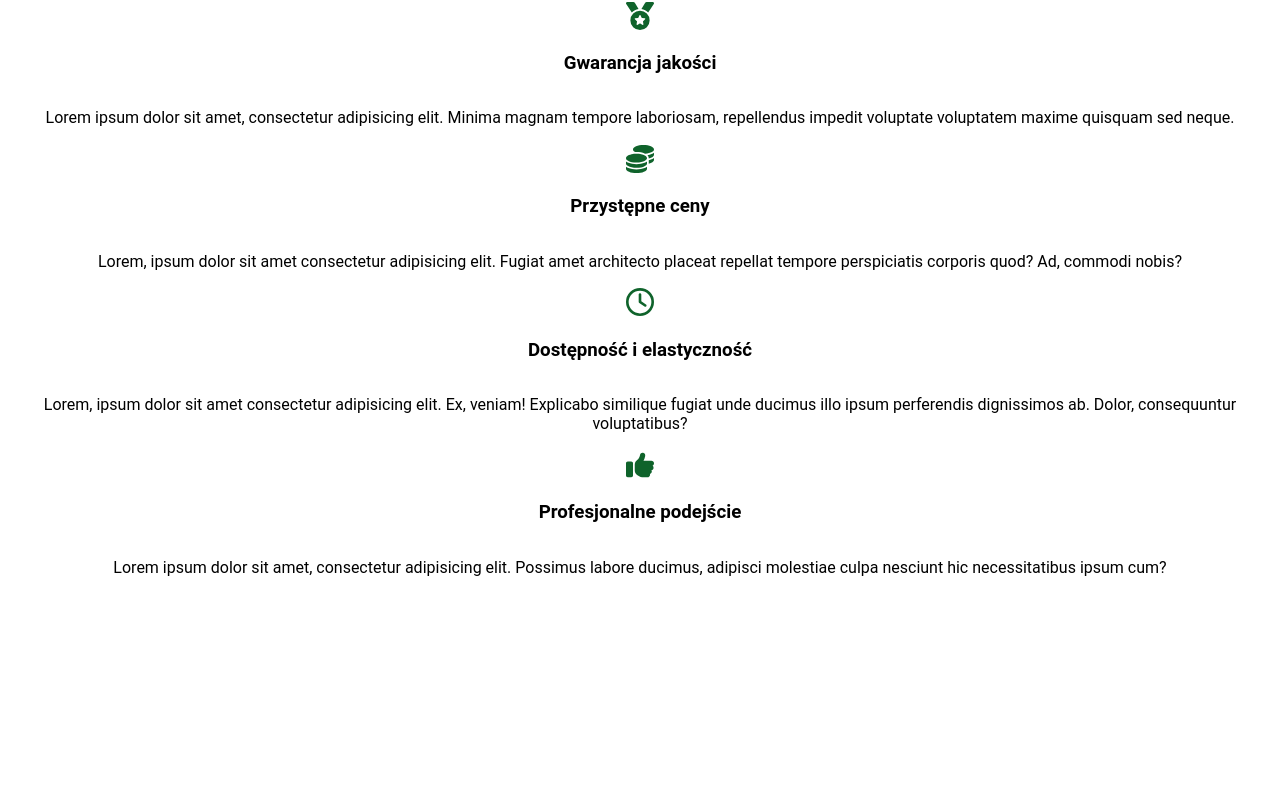
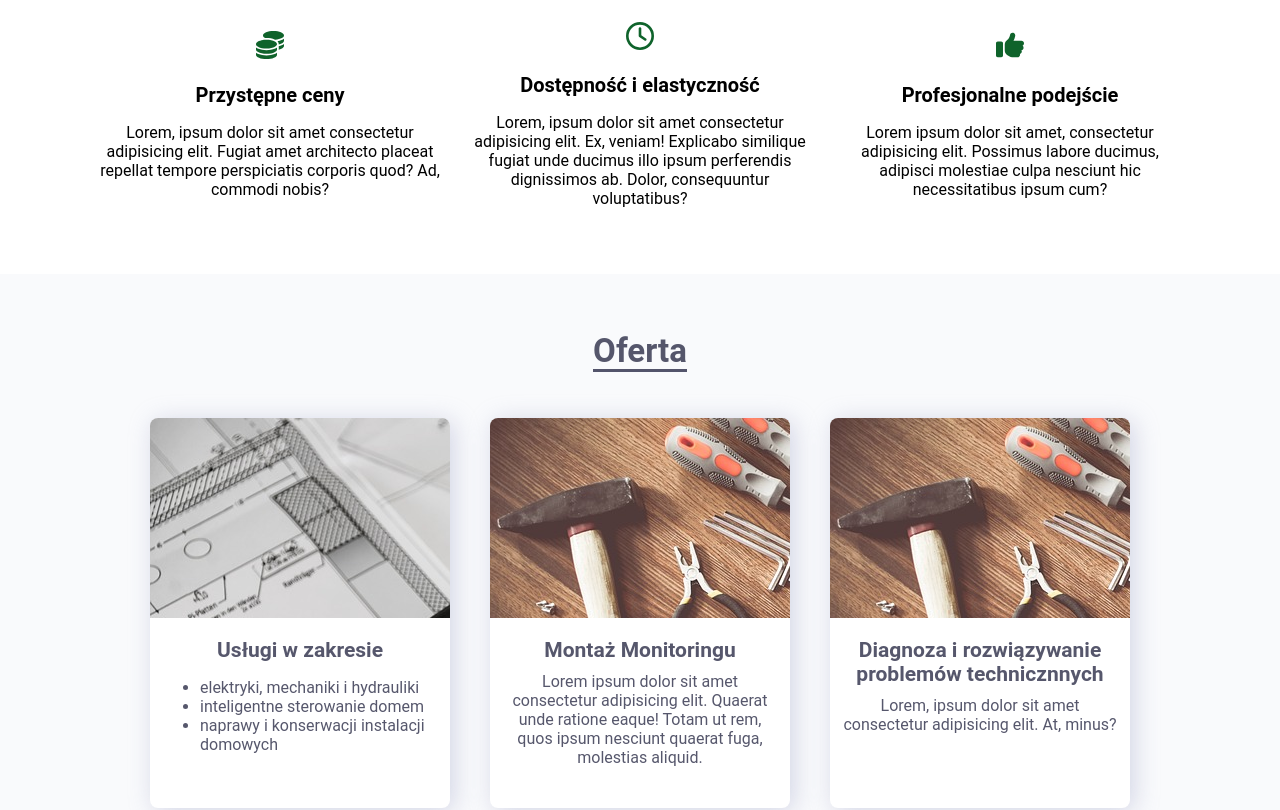
Before and after one commit to martunia880/ekoTechWebsite, a React (Create React App) app: page / in a window 1280 px wide. Shown: the part 510-1320 px from the top of the page. Before the commit the page ends 1133 px from the top, so only its background shows below. Built offline with nearby package versions, Linux system fonts and the light colour scheme.

Commit message:
section offers done with media queries and benefits media queries done

```diff
--- a/src/App.css
+++ b/src/App.css
@@ -30,20 +30,30 @@ section {
   box-shadow: 0 0 3px rgba(0, 0, 0, 0.5), -3px -3px 1rem rgba(45, 104, 43, 0.5), 3px 3px 10px rgba(59, 57, 55, 0.5);
 }
 
-section .benefits {
+.benefits {
+  padding: 40px 20px;
   display: flex;
+  flex-direction: column;
+  justify-content: center;
+  align-items: center;
 }
-
-.benefit {
+.benefits .benefit {
+  width: 300px;
+  padding: 10px;
+  max-width: 350px;
   display: flex;
   flex-direction: column;
   justify-content: center;
   align-items: center;
   text-align: center;
 }
-.benefit__icon {
+.benefits .benefit__icon {
   font-size: 28px;
   color: #0f632b;
+}
+.benefits .benefit__title {
+  margin: 20px 0 0 0;
+  font-size: 20px;
 }
 
 .header__img {
@@ -73,7 +83,7 @@ section .benefits {
   align-items: center;
   justify-content: center;
   height: 100%;
-  color: white;
+  color: #FFFFFF;
   z-index: 100;
 }
 .header__title {
@@ -102,8 +112,95 @@ section .benefits {
   font-weight: 700;
 }
 
+.offers {
+  display: flex;
+  flex-direction: column;
+  align-items: center;
+  text-align: center;
+  background-color: rgb(249, 250, 252);
+  font-size: 22px;
+  color: rgba(28, 29, 58, 0.747);
+}
+.offers__heading {
+  position: relative;
+}
+.offers__heading:after {
+  position: absolute;
+  left: 0;
+  bottom: -2px;
+  content: "";
+  width: 100%;
+  height: 3px;
+  background-color: rgba(28, 29, 58, 0.747);
+  color: rgba(28, 29, 58, 0.747);
+}
+.offers .box {
+  display: flex;
+  flex-direction: column;
+  align-items: center;
+  justify-content: center;
+  text-align: center;
+}
+.offers .box .offer {
+  margin: 20px;
+  width: 300px;
+  height: 390px;
+  background-color: #FFFFFF;
+  box-shadow: 4px 3px 24px 0px rgba(194, 196, 220, 0.7);
+  border-radius: 8px;
+  overflow: hidden;
+}
+.offers .box .offer__img {
+  width: 100%;
+  height: 200px;
+}
+.offers .box .offer__img--1 {
+  background-image: url(../public/measuring-device-g39a625ed8_640.jpg);
+}
+.offers .box .offer__img--2 {
+  background-image: url(../public/tools-gfefa4eb80_640.jpg);
+}
+.offers .box .offer__img--3 {
+  background-image: url(../public/measuring-device-g39a625ed8_640.jpg);
+}
+.offers .box .offer__heading {
+  margin: 20px 0 15px 0;
+  padding: 0 10px;
+  font-size: 22px;
+}
+.offers .box .offer__description {
+  margin: 0;
+  padding: 0 10px;
+  font-size: 16px;
+}
+.offers .box .offer__description--left {
+  text-align: left;
+}
+.offers .box .offer__description--center {
+  text-align: center;
+}
+
 @media (min-width: 768px) {
   .header__img {
     background-image: url("../public/tools-gbea3e7a68_1920.jpg");
   }
+  .benefits {
+    flex-direction: row;
+    flex-wrap: wrap;
+  }
+  .benefits .benefit {
+    width: 40%;
+  }
+  .offers .box {
+    flex-direction: row;
+    flex-wrap: wrap;
+  }
+  .offers .box .offer {
+    width: 50%;
+    max-width: 300px;
+  }
+  .offers .box .offer__heading {
+    margin: 20px 0 10px 0;
+    font-size: 21px;
+  }
 }/*# sourceMappingURL=App.css.map */
--- a/src/App.jsx
+++ b/src/App.jsx
@@ -1,5 +1,6 @@
 import Header from './components/Header';
 import Benefits from './components/Benefits';
+import Offer from './components/Offer';
 import './App.css';
 
 function App() {
@@ -7,6 +8,7 @@ function App() {
     <div className="App">
       <Header />
       <Benefits />
+      <Offer />
     </div>
   );
 }
--- a/src/App.scss
+++ b/src/App.scss
@@ -2,6 +2,8 @@ $primarycolor: linear-gradient(to bottom right, #47ef7f, #0f632b);
 $secondarycolor: #32BB60;
 $icon-color: #0f632b;
 $primarycolor-font: -webkit-gradient(linear, left top, right bottom,from(#47ef7f), to(#0f632b));
+$pure-white: #FFFFFF;
+$dark-blue: rgba(28, 29, 58, 0.747);
 
 section  {
   padding: 30px 40px;
@@ -34,20 +36,29 @@ section  {
   }
 }
 
-section .benefits {
+.benefits {
+  padding: 40px 20px;
   display: flex;
-}
-
+  flex-direction: column;
+  justify-content: center;
+  align-items: center;
   .benefit {
+    width: 300px;
+    padding: 10px;
+    max-width: 350px;
     display: flex;
     flex-direction: column;
     justify-content: center;
     align-items: center;
     text-align: center;
-
     &__icon {
       font-size: 28px;
       color: $icon-color;
+    }
+    &__title {
+      margin: 20px 0 0 0;
+      font-size: 20px;
+    }
   }
 }
 
@@ -79,7 +90,7 @@ section .benefits {
       align-items: center;
       justify-content: center;
       height: 100%;
-      color: white;
+      color: $pure-white;
       z-index: 100;
   }
     &__title {
@@ -111,10 +122,102 @@ section .benefits {
     }
 }
 
+.offers {
+  display: flex;
+  flex-direction: column;
+  align-items: center;
+  text-align: center;
+  background-color: rgb(249, 250, 252);
+  font-size: 22px;
+  color: $dark-blue;
+  &__heading {
+    position: relative;
+  }
+  &__heading:after {
+    position: absolute;
+    left: 0;
+    bottom: -2px;
+    content: '';
+    width: 100%;
+    height: 3px;
+    background-color: $dark-blue;
+    color: $dark-blue;
+  }
+  .box {
+    display: flex;
+    flex-direction: column;
+    align-items: center;
+    justify-content: center;
+    text-align: center;
+    .offer {
+      margin: 20px;
+      width: 300px;
+      height: 390px;
+      background-color: $pure-white;
+      -webkit-box-shadow: 4px 3px 24px 0px rgba(194, 196, 220, 0.7);
+      -moz-box-shadow: 4px 3px 24px 0px rgba(194, 196, 220, 0.7);
+      box-shadow: 4px 3px 24px 0px rgba(194, 196, 220, 0.7);
+      border-radius: 8px;
+      overflow: hidden;
+      &__img {
+        width: 100%;
+        height: 200px;
+        &--1 {
+          background-image: url(../public/measuring-device-g39a625ed8_640.jpg);
+        }
+        &--2 {
+          background-image: url(../public/tools-gfefa4eb80_640.jpg);
+        }
+        &--3 {
+          background-image: url(../public/measuring-device-g39a625ed8_640.jpg);
+        }
+      }
+      &__heading {
+          margin: 20px 0 15px 0;
+          padding: 0 10px;
+          font-size: 22px;
+      }
+      &__description {
+          margin: 0;
+          padding: 0 10px;
+          font-size: 16px;
+          &--left {
+            text-align: left;
+          }
+          &--center {
+            text-align: center;
+          }
+      }
+    }
+  }
+}
+
 @media (min-width: 768px) {
   .header {
     &__img {
       background-image: url('../public/tools-gbea3e7a68_1920.jpg');
     }
   }
+  .benefits {
+    flex-direction: row;
+    flex-wrap: wrap;
+
+    .benefit {
+      width: 40%;
     }
+  }
+  .offers {
+    .box {
+      flex-direction: row;
+      flex-wrap: wrap;
+      .offer {
+        width: 50%;
+        max-width: 300px;
+        &__heading {
+          margin: 20px 0 10px 0;
+          font-size: 21px;
+        }
+      }
+    }
+  }
+}
--- a/src/components/Benefits.jsx
+++ b/src/components/Benefits.jsx
@@ -10,11 +10,6 @@ import { faThumbsUp } from '@fortawesome/free-solid-svg-icons'
 export default function Benefits() {
 	return (
 		<section className='benefits'>
-			<div className='benefit'>
-				<div className='benefit__icon'><FontAwesomeIcon icon={faMedal} /></div>
-				<h3 className='benefit__title'>Gwarancja jakości</h3>
-				<p className='benefit__description'>Lorem ipsum dolor sit amet, consectetur adipisicing elit. Minima magnam tempore laboriosam, repellendus impedit voluptate voluptatem maxime quisquam sed neque.</p>
-			</div>
             <div className='benefit'>
 				<div className='benefit__icon'><FontAwesomeIcon icon={faCoins} /></div>
 				<h3 className='benefit__title'>Przystępne ceny</h3>
--- a/src/components/Offer.jsx
+++ b/src/components/Offer.jsx
@@ -0,0 +1,43 @@
+import React from 'react';
+
+export default function Offer() {
+
+	return (
+		<section className='offers'>
+            <h2 className='offers__heading'>Oferta</h2>
+            <div className='box'>
+                <div className='offer'>
+                    <div className='offer__img offer__img--1'></div>
+                    <h3 className='offer__heading'>Usługi w zakresie</h3>
+                    <p className='offer__description offer__description--left' >
+                        <ul>
+                            <li>elektryki, mechaniki i hydrauliki</li>
+                            <li>inteligentne sterowanie domem</li>
+                            <li>naprawy i konserwacji instalacji domowych</li>
+                        </ul>
+                    </p>
+                </div>
+                <div className='offer'>
+                    <div className='offer__img offer__img--2'></div>
+                    <h3 className='offer__heading'>Montaż Monitoringu</h3>
+                    <p className='offer__description offer__description--center'>Lorem ipsum dolor sit amet consectetur adipisicing elit. Quaerat unde ratione eaque! Totam ut rem, quos ipsum nesciunt quaerat fuga, molestias aliquid.</p>
+                </div>
+                <div className='offer'>
+                    <div className='offer__img offer__img--2'></div>
+                    <h3 className='offer__heading'>Diagnoza i rozwiązywanie problemów technicznnych</h3>
+                    <p className='offer__description offer__description--center' >Lorem, ipsum dolor sit amet consectetur adipisicing elit. At, minus?</p>
+                </div>
+                <div className='offer'>
+                    <div className='offer__img offer__img--3'></div>
+                    <h3 className='offer__heading'>Naprawa komputerów</h3>
+                    <p className='offer__description offer__description--center' >Lorem ipsum dolor sit amet consectetur adipisicing elit. Placeat, porro!</p>
+                </div>
+                <div className='offer'>
+                    <div className='offer__img offer__img--3'></div>
+                    <h3 className='offer__heading'>Rozszerzanie sieci Wi-Fi</h3>
+                    <p className='offer__description offer__description--center' >Lorem ipsum dolor sit amet consectetur adipisicing elit. Placeat, porro!</p>
+                </div>
+            </div>
+        </section>
+	);
+}
```
Also changed, not shown: 1 other file (tests, documents, lock files or other folders). Lines whose indentation alone changed are shown as unchanged.
